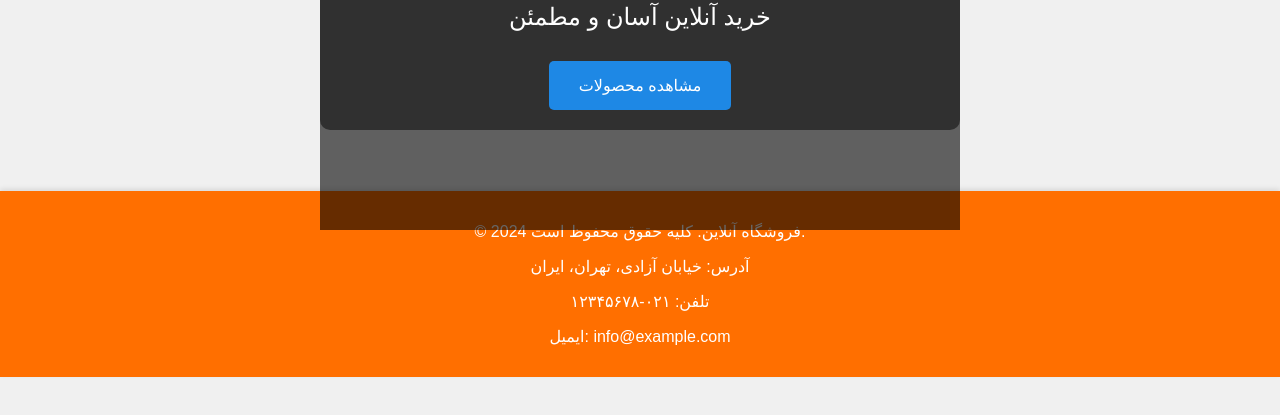
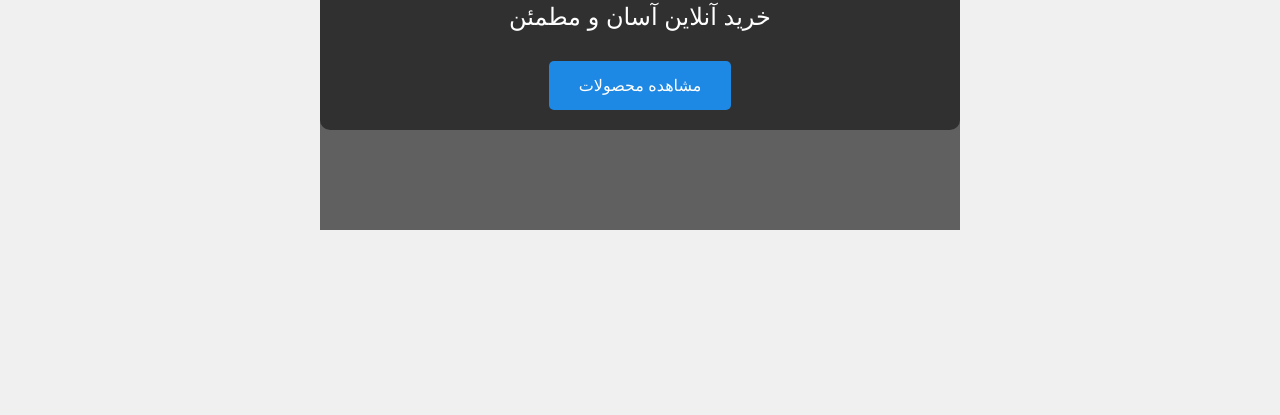
Before and after one commit to me-0406/ab, a plain HTML site: page New folder/index.html in a window 1280 px wide. Shown: the part 423-838 px from the top of the page. After the commit the page ends 800 px from the top, so only its background shows below. Drawn offline with Linux system fonts and the light colour scheme.

Commit message:
Update index.html

```diff
--- a/New folder/index.html
+++ b/New folder/index.html
@@ -29,13 +29,6 @@
         </section>
     </main>
 
-    <footer>
-        <p>© 2024 فروشگاه آنلاین. کلیه حقوق محفوظ است.</p>
-        <p>آدرس: خیابان آزادی، تهران، ایران</p>
-        <p>تلفن: ۰۲۱-۱۲۳۴۵۶۷۸</p>
-        <p>ایمیل: info@example.com</p>
-    </footer>
-
     <script src="script.js"></script>
 </body>
 </html>
```
